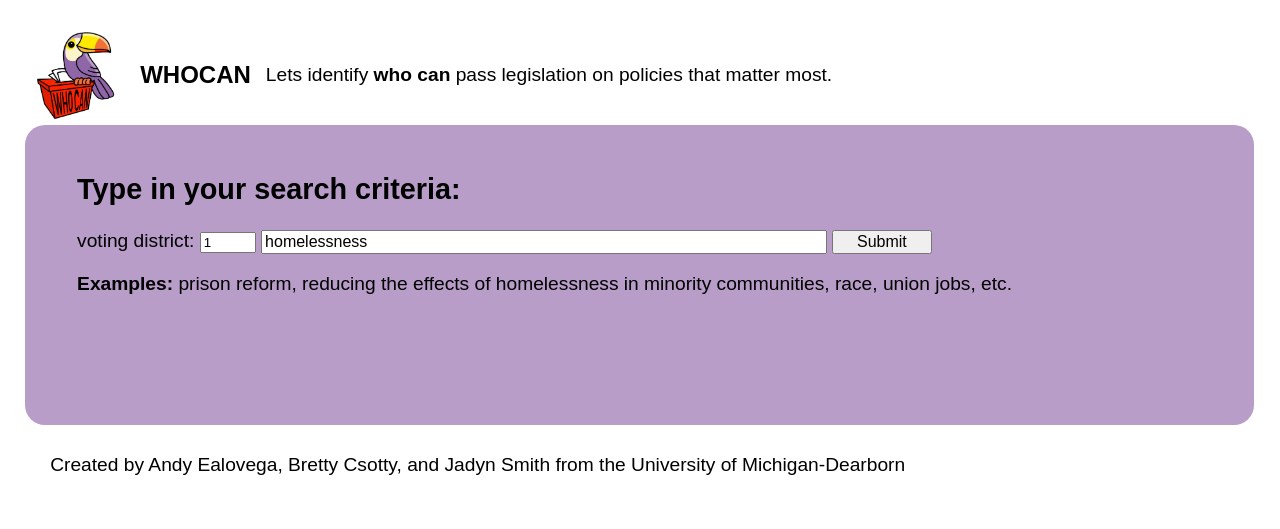
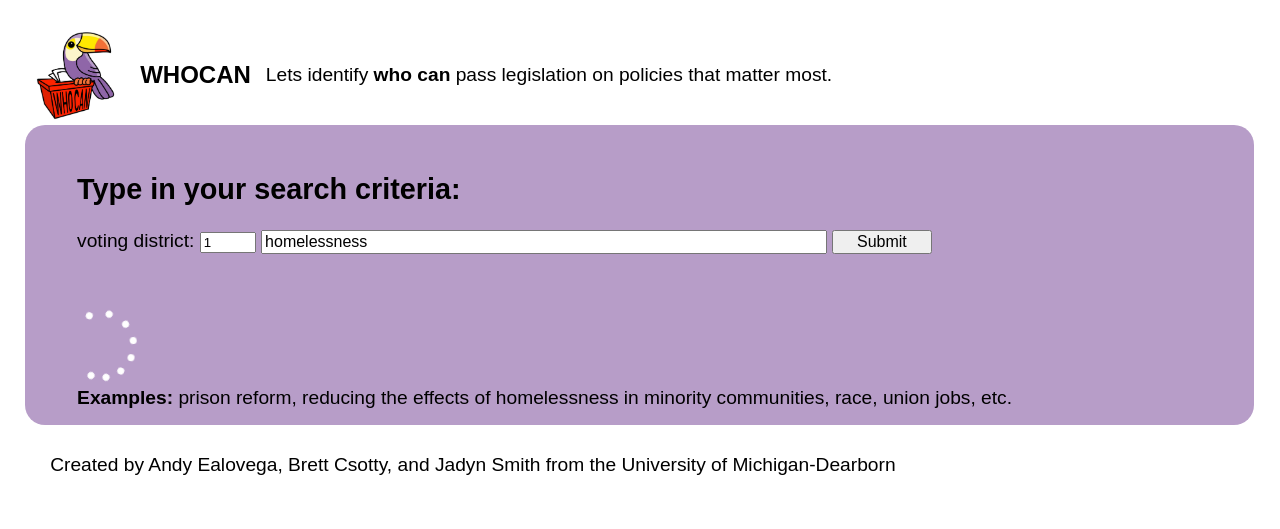
Before and after one commit to Bcsotty/hackathon23, a FastAPI app: page / in a window 1280 px wide. Shown: the top 529 px of the page. Run offline with FastAPI, Linux system fonts and the light colour scheme; parts of the project's set-up code (start-up, migrations or seed data) failed here and were passed over.

Commit message:
Added loader

```diff
--- a/whocan/static/style.css
+++ b/whocan/static/style.css
@@ -38,6 +38,7 @@ body {
     padding-block: 2%;
     padding-left: 3%;
     padding-right: 5%;
+    padding-bottom: 3%;
     height: 300px;
     border-radius: 20px;
 }
@@ -63,3 +64,93 @@ body {
     width: 100px;
     font-size: medium;
 }
+
+.lds-roller {
+    display: inline-flex;
+    position: relative;
+    align-items: center;
+    width: 64px;
+    height: 64px;
+    margin-bottom: 30px;
+}
+.lds-roller div {
+  animation: lds-roller 1.2s cubic-bezier(0.5, 0, 0.5, 1) infinite;
+  transform-origin: 40px 40px;
+}
+.lds-roller div:after {
+  content: " ";
+  display: inline-block;
+  position: absolute;
+  width: 7px;
+  height: 7px;
+  border-radius: 50%;
+  background: #fff;
+  margin: -4px 0 0 -4px;
+}
+.lds-roller div:nth-child(1) {
+  animation-delay: -0.036s;
+}
+.lds-roller div:nth-child(1):after {
+  top: 63px;
+  left: 63px;
+}
+.lds-roller div:nth-child(2) {
+  animation-delay: -0.072s;
+}
+.lds-roller div:nth-child(2):after {
+  top: 68px;
+  left: 56px;
+}
+.lds-roller div:nth-child(3) {
+  animation-delay: -0.108s;
+}
+.lds-roller div:nth-child(3):after {
+  top: 71px;
+  left: 48px;
+}
+.lds-roller div:nth-child(4) {
+  animation-delay: -0.144s;
+}
+.lds-roller div:nth-child(4):after {
+  top: 72px;
+  left: 40px;
+}
+.lds-roller div:nth-child(5) {
+  animation-delay: -0.18s;
+}
+.lds-roller div:nth-child(5):after {
+  top: 71px;
+  left: 32px;
+}
+.lds-roller div:nth-child(6) {
+  animation-delay: -0.216s;
+}
+.lds-roller div:nth-child(6):after {
+  top: 68px;
+  left: 24px;
+}
+.lds-roller div:nth-child(7) {
+  animation-delay: -0.252s;
+}
+.lds-roller div:nth-child(7):after {
+  top: 63px;
+  left: 17px;
+}
+.lds-roller div:nth-child(8) {
+  animation-delay: -0.288s;
+}
+.lds-roller div:nth-child(8):after {
+  top: 56px;
+  left: 12px;
+}
+@keyframes lds-roller {
+  0% {
+    transform: rotate(0deg);
+  }
+  100% {
+    transform: rotate(360deg);
+  }
+}
+.hidden {
+    display: none;
+}
--- a/whocan/templates/home.html.jinja
+++ b/whocan/templates/home.html.jinja
@@ -20,7 +20,7 @@
 
     <div class="content">
         <h2>Type in your search criteria: &ensp; &ensp;</h2>
-        <form action="/search" method="post">
+        <form action="/search" method="post" onsubmit="revealRoller()">
             <p>
                 <label for="district">voting district:</label>
                 <input type="number" placeholder="1" value="{{ district or 1 }}" required name="district" min="1"
@@ -29,6 +29,16 @@
                        name="issue">
                 <input class="submit" type="submit" value="Submit">
             </p>
+            <div class="lds-roller" id="roller">
+                    <div></div>
+                    <div></div>
+                    <div></div>
+                    <div></div>
+                    <div></div>
+                    <div></div>
+                    <div></div>
+                    <div></div>
+            </div>
             <p><b>Examples:</b> prison reform, reducing the effects of homelessness in minority communities, race, union
                 jobs, etc.</p>
         </form>
@@ -38,7 +48,13 @@
     {% endblock %}
 
     <div class="footer">
-        <p>Created by Andy Ealovega, Bretty Csotty, and Jadyn Smith from the University of Michigan-Dearborn</p>
+        <p>Created by Andy Ealovega, Brett Csotty, and Jadyn Smith from the University of Michigan-Dearborn</p>
     </div>
+</div>
 </body>
+<script>
+    function revealRoller() {
+        document.getElementById("roller").classList.remove("hidden");
+    }
+</script>
 </html>
```
